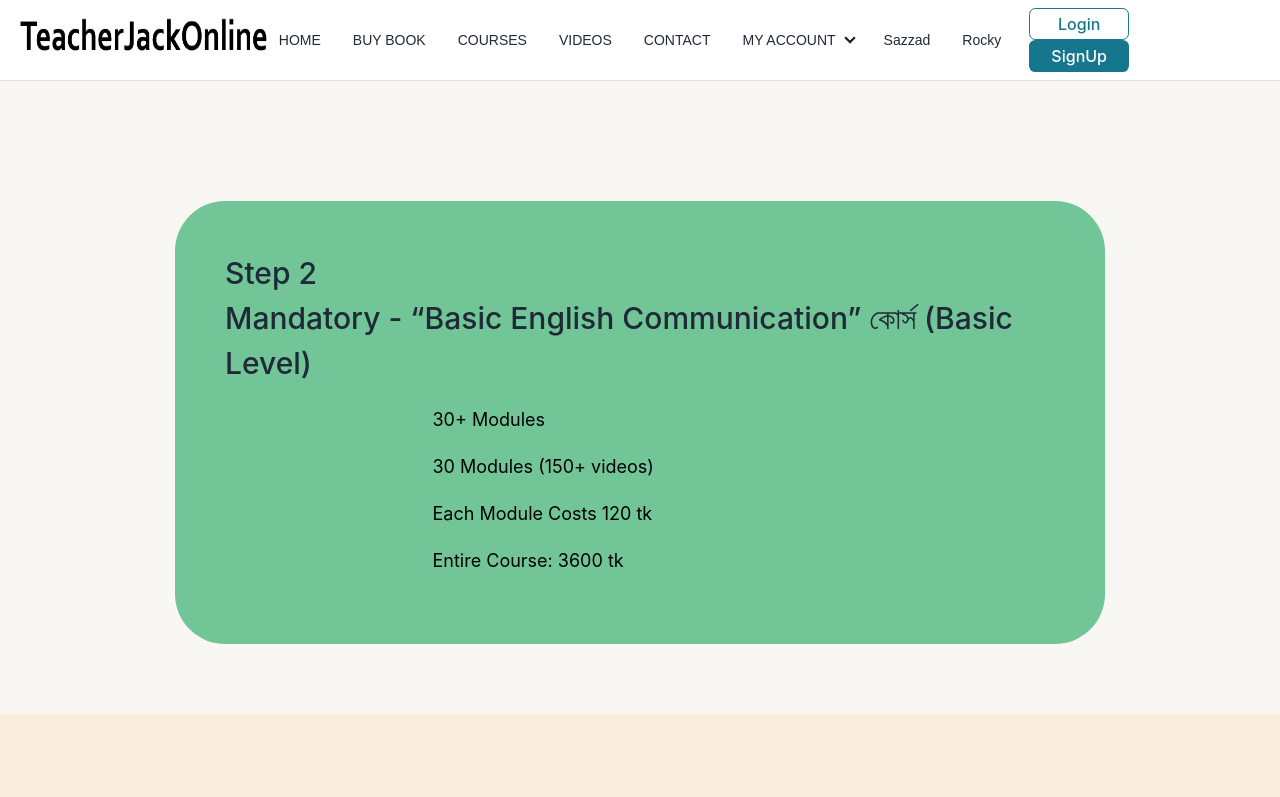
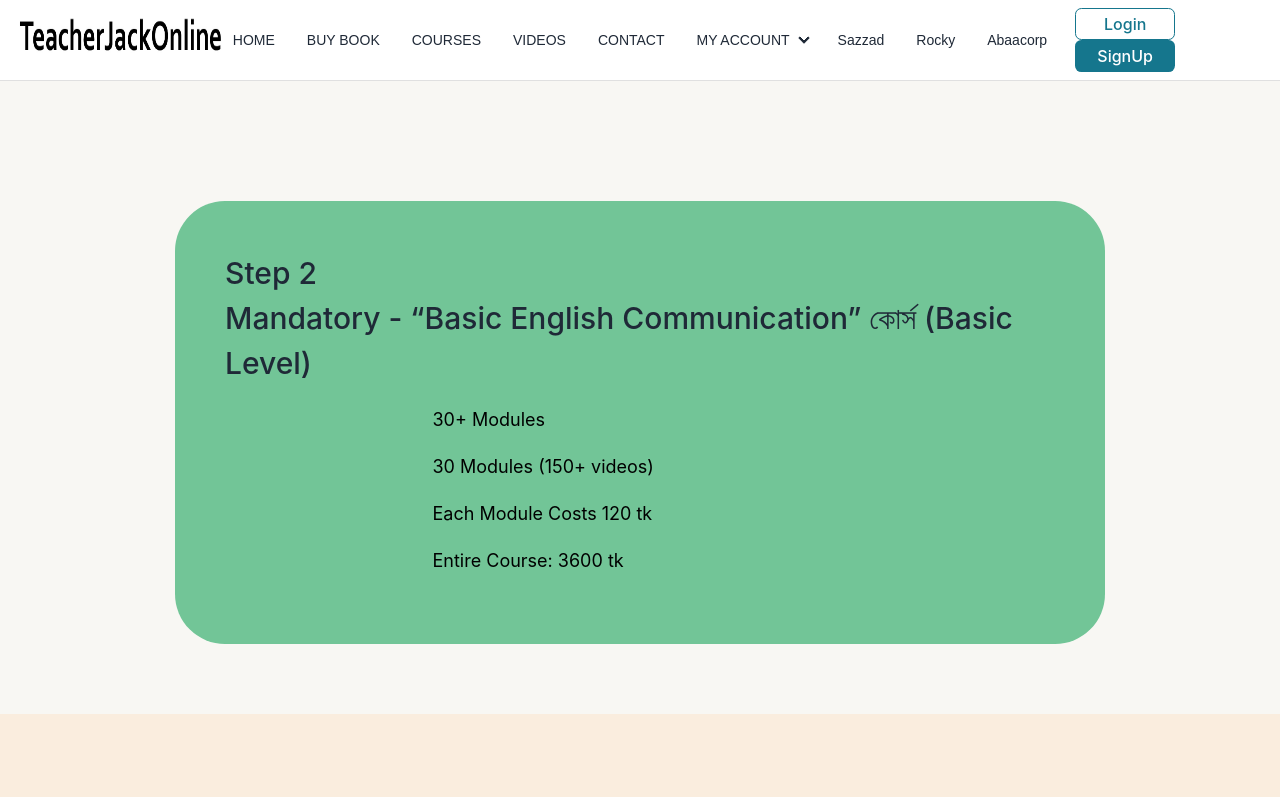
Before and after one commit to sazzadhossain1/TEACHER-JACK, a React (Create React App) app: page /courses in a window 1280 px wide. Shown: the top 797 px of the page. Built offline with nearby package versions, Linux system fonts and the light colour scheme.

Commit message:
by rirchse

```diff
--- a/src/components/NavigationBar/NavigationBar.js
+++ b/src/components/NavigationBar/NavigationBar.js
@@ -142,6 +142,9 @@ const NavigationBar = () => {
             <li>
               <Link to="">Rocky</Link>
             </li>
+            <li>
+              <Link to="">Abaacorp</Link>
+            </li>
           </ul>
         </div>
         <div className="navbar-end">
```
